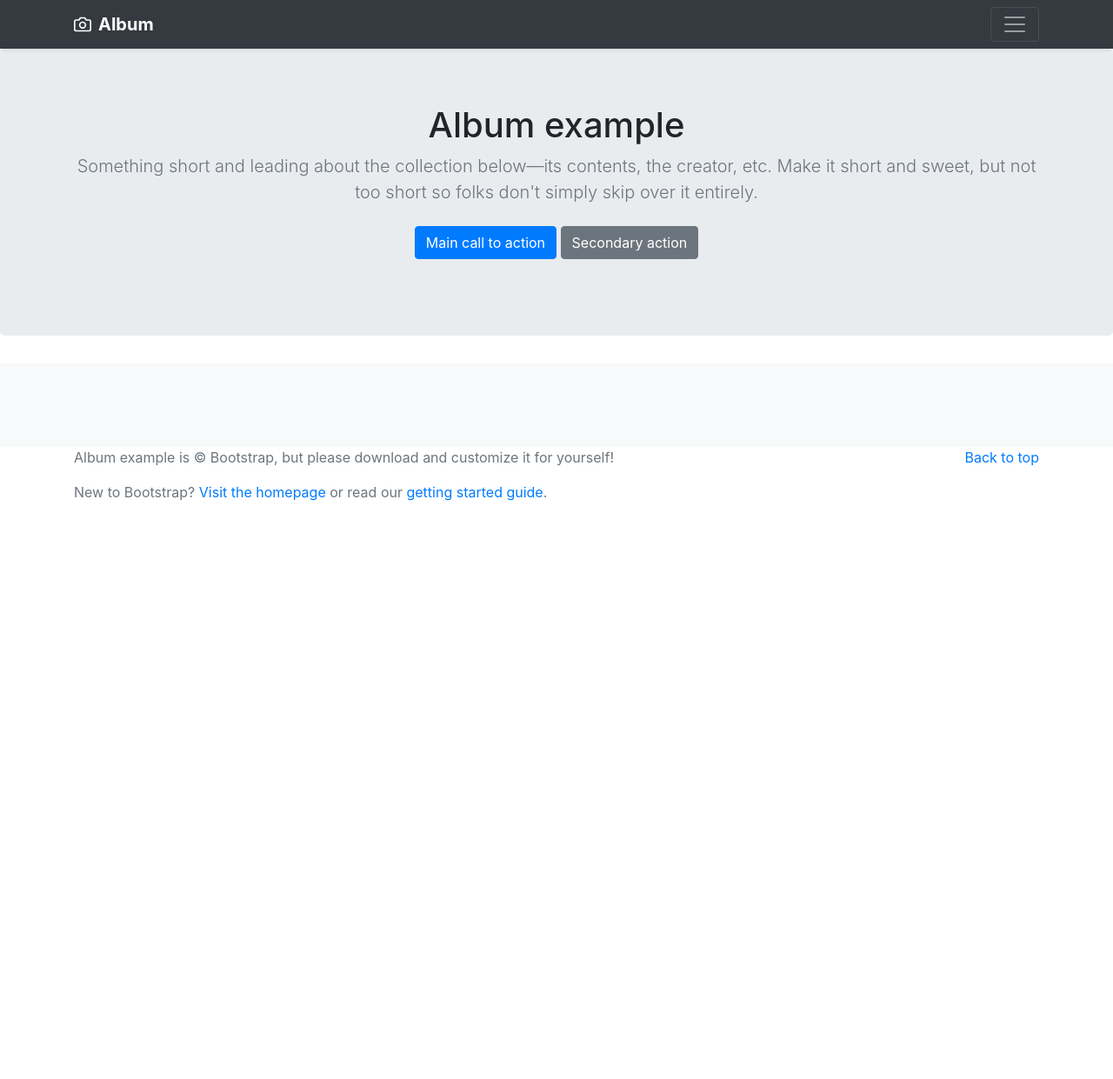
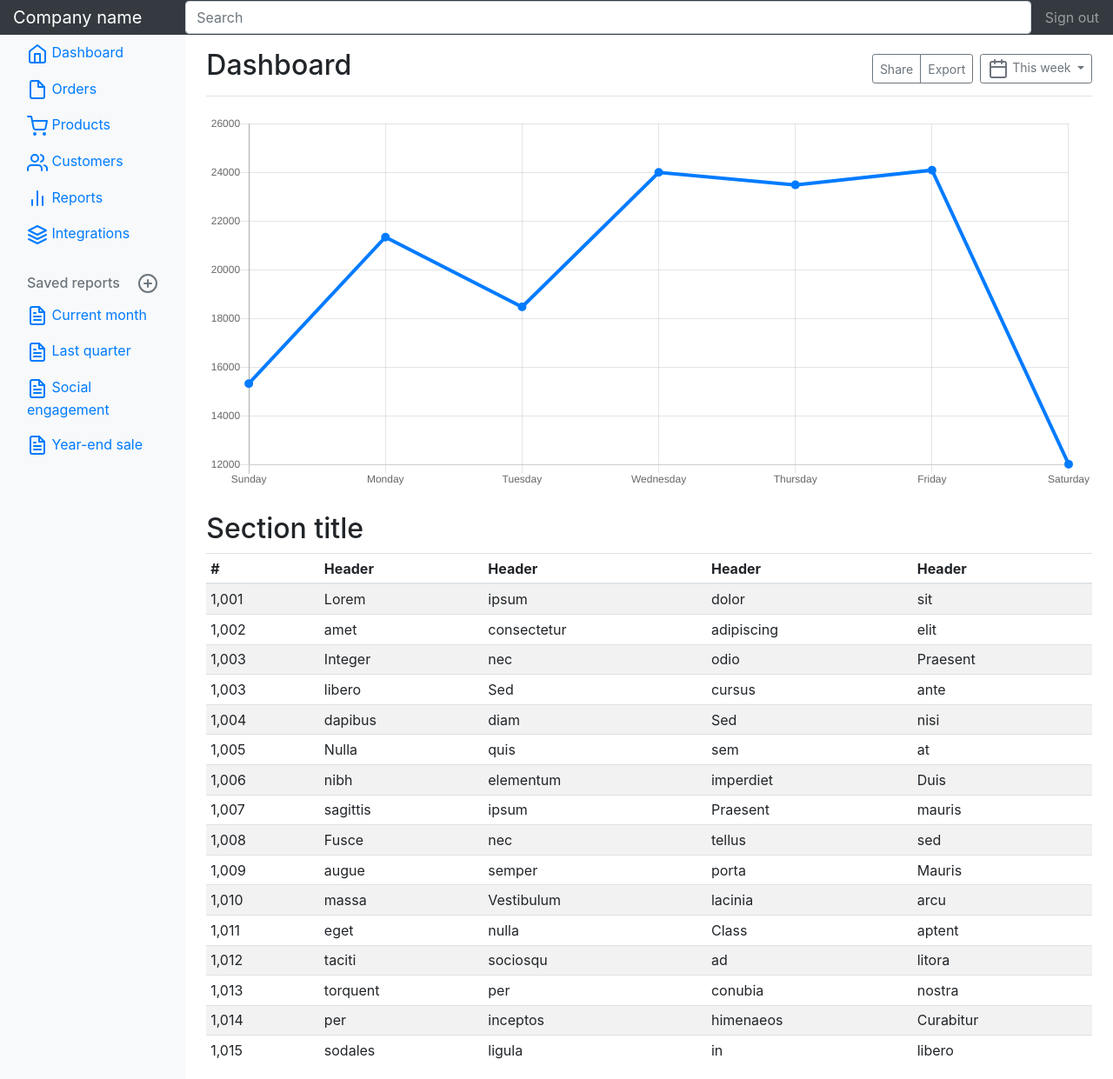
Before and after one commit to Danginho/portfolio-project, a Django app: page / in a window 1280 px wide. Shown: the whole page at 87% size. Before the commit the page ends 576 px from the top, so only its background shows below. Run offline with Django 3.2, Linux system fonts and the light colour scheme; data that the repository does not hold is empty; some libraries are stand-ins or nearby versions.

Commit message:
changed template for homepage to dashboard

```diff
--- a/jobs/templates/jobs/home.html
+++ b/jobs/templates/jobs/home.html
@@ -1,7 +1,6 @@
 
 <!doctype html>
 <html lang="en">
-
   <head>
   {% load staticfiles %}
     <meta charset="utf-8">
@@ -10,111 +9,295 @@
     <meta name="author" content="">
     <link rel="icon" href="../../../../favicon.ico">
 
-    <title>Album example for Bootstrap</title>
+    <title>Dashboard Template for Bootstrap</title>
 
     <!-- Bootstrap core CSS -->
     <link rel="stylesheet" href="https://stackpath.bootstrapcdn.com/bootstrap/4.1.3/css/bootstrap.min.css" integrity="sha384-MCw98/SFnGE8fJT3GXwEOngsV7Zt27NXFoaoApmYm81iuXoPkFOJwJ8ERdknLPMO" crossorigin="anonymous">
 
     <!-- Custom styles for this template -->
-    <link href="album.css" rel="stylesheet">
+    <link href="dashboard.css" rel="stylesheet">
   </head>
 
   <body>
+    <nav class="navbar navbar-dark sticky-top bg-dark flex-md-nowrap p-0">
+      <a class="navbar-brand col-sm-3 col-md-2 mr-0" href="#">Company name</a>
+      <input class="form-control form-control-dark w-100" type="text" placeholder="Search" aria-label="Search">
+      <ul class="navbar-nav px-3">
+        <li class="nav-item text-nowrap">
+          <a class="nav-link" href="#">Sign out</a>
+        </li>
+      </ul>
+    </nav>
 
-    <header>
-      <div class="collapse bg-dark" id="navbarHeader">
-        <div class="container">
+    <div class="container-fluid">
       <div class="row">
-            <div class="col-sm-8 col-md-7 py-4">
-              <h4 class="text-white">About</h4>
-              <p class="text-muted">Add some information about the album below, the author, or any other background context. Make it a few sentences long so folks can pick up some informative tidbits. Then, link them off to some social networking sites or contact information.</p>
-            </div>
-            <div class="col-sm-4 offset-md-1 py-4">
-              <h4 class="text-white">Contact</h4>
-              <ul class="list-unstyled">
-                <li><a href="#" class="text-white">Follow on Twitter</a></li>
-                <li><a href="#" class="text-white">Like on Facebook</a></li>
-                <li><a href="#" class="text-white">Email me</a></li>
+        <nav class="col-md-2 d-none d-md-block bg-light sidebar">
+          <div class="sidebar-sticky">
+            <ul class="nav flex-column">
+              <li class="nav-item">
+                <a class="nav-link active" href="#">
+                  <span data-feather="home"></span>
+                  Dashboard <span class="sr-only">(current)</span>
+                </a>
+              </li>
+              <li class="nav-item">
+                <a class="nav-link" href="#">
+                  <span data-feather="file"></span>
+                  Orders
+                </a>
+              </li>
+              <li class="nav-item">
+                <a class="nav-link" href="#">
+                  <span data-feather="shopping-cart"></span>
+                  Products
+                </a>
+              </li>
+              <li class="nav-item">
+                <a class="nav-link" href="#">
+                  <span data-feather="users"></span>
+                  Customers
+                </a>
+              </li>
+              <li class="nav-item">
+                <a class="nav-link" href="#">
+                  <span data-feather="bar-chart-2"></span>
+                  Reports
+                </a>
+              </li>
+              <li class="nav-item">
+                <a class="nav-link" href="#">
+                  <span data-feather="layers"></span>
+                  Integrations
+                </a>
+              </li>
+            </ul>
+
+            <h6 class="sidebar-heading d-flex justify-content-between align-items-center px-3 mt-4 mb-1 text-muted">
+              <span>Saved reports</span>
+              <a class="d-flex align-items-center text-muted" href="#">
+                <span data-feather="plus-circle"></span>
+              </a>
+            </h6>
+            <ul class="nav flex-column mb-2">
+              <li class="nav-item">
+                <a class="nav-link" href="#">
+                  <span data-feather="file-text"></span>
+                  Current month
+                </a>
+              </li>
+              <li class="nav-item">
+                <a class="nav-link" href="#">
+                  <span data-feather="file-text"></span>
+                  Last quarter
+                </a>
+              </li>
+              <li class="nav-item">
+                <a class="nav-link" href="#">
+                  <span data-feather="file-text"></span>
+                  Social engagement
+                </a>
+              </li>
+              <li class="nav-item">
+                <a class="nav-link" href="#">
+                  <span data-feather="file-text"></span>
+                  Year-end sale
+                </a>
+              </li>
             </ul>
           </div>
+        </nav>
+
+        <main role="main" class="col-md-9 ml-sm-auto col-lg-10 pt-3 px-4">
+          <div class="d-flex justify-content-between flex-wrap flex-md-nowrap align-items-center pb-2 mb-3 border-bottom">
+            <h1 class="h2">Dashboard</h1>
+            <div class="btn-toolbar mb-2 mb-md-0">
+              <div class="btn-group mr-2">
+                <button class="btn btn-sm btn-outline-secondary">Share</button>
+                <button class="btn btn-sm btn-outline-secondary">Export</button>
               </div>
-        </div>
-      </div>
-      <div class="navbar navbar-dark bg-dark shadow-sm">
-        <div class="container d-flex justify-content-between">
-          <a href="#" class="navbar-brand d-flex align-items-center">
-            <svg xmlns="http://www.w3.org/2000/svg" width="20" height="20" viewBox="0 0 24 24" fill="none" stroke="currentColor" stroke-width="2" stroke-linecap="round" stroke-linejoin="round" class="mr-2"><path d="M23 19a2 2 0 0 1-2 2H3a2 2 0 0 1-2-2V8a2 2 0 0 1 2-2h4l2-3h6l2 3h4a2 2 0 0 1 2 2z"></path><circle cx="12" cy="13" r="4"></circle></svg>
-            <strong>Album</strong>
-          </a>
-          <button class="navbar-toggler" type="button" data-toggle="collapse" data-target="#navbarHeader" aria-controls="navbarHeader" aria-expanded="false" aria-label="Toggle navigation">
-            <span class="navbar-toggler-icon"></span>
+              <button class="btn btn-sm btn-outline-secondary dropdown-toggle">
+                <span data-feather="calendar"></span>
+                This week
               </button>
             </div>
           </div>
-    </header>
 
-    <main role="main">
+          <canvas class="my-4" id="myChart" width="900" height="380"></canvas>
 
-      <section class="jumbotron text-center">
-        <div class="container">
-          <h1 class="jumbotron-heading">Album example</h1>
-          <p class="lead text-muted">Something short and leading about the collection below—its contents, the creator, etc. Make it short and sweet, but not too short so folks don't simply skip over it entirely.</p>
-          <p>
-            <a href="{% static '1.Full_Body.jpg' %}" class="btn btn-primary my-2">Main call to action</a>
-            <a href="#" class="btn btn-secondary my-2">Secondary action</a>
-          </p>
+          <h2>Section title</h2>
+          <div class="table-responsive">
+            <table class="table table-striped table-sm">
+              <thead>
+                <tr>
+                  <th>#</th>
+                  <th>Header</th>
+                  <th>Header</th>
+                  <th>Header</th>
+                  <th>Header</th>
+                </tr>
+              </thead>
+              <tbody>
+                <tr>
+                  <td>1,001</td>
+                  <td>Lorem</td>
+                  <td>ipsum</td>
+                  <td>dolor</td>
+                  <td>sit</td>
+                </tr>
+                <tr>
+                  <td>1,002</td>
+                  <td>amet</td>
+                  <td>consectetur</td>
+                  <td>adipiscing</td>
+                  <td>elit</td>
+                </tr>
+                <tr>
+                  <td>1,003</td>
+                  <td>Integer</td>
+                  <td>nec</td>
+                  <td>odio</td>
+                  <td>Praesent</td>
+                </tr>
+                <tr>
+                  <td>1,003</td>
+                  <td>libero</td>
+                  <td>Sed</td>
+                  <td>cursus</td>
+                  <td>ante</td>
+                </tr>
+                <tr>
+                  <td>1,004</td>
+                  <td>dapibus</td>
+                  <td>diam</td>
+                  <td>Sed</td>
+                  <td>nisi</td>
+                </tr>
+                <tr>
+                  <td>1,005</td>
+                  <td>Nulla</td>
+                  <td>quis</td>
+                  <td>sem</td>
+                  <td>at</td>
+                </tr>
+                <tr>
+                  <td>1,006</td>
+                  <td>nibh</td>
+                  <td>elementum</td>
+                  <td>imperdiet</td>
+                  <td>Duis</td>
+                </tr>
+                <tr>
+                  <td>1,007</td>
+                  <td>sagittis</td>
+                  <td>ipsum</td>
+                  <td>Praesent</td>
+                  <td>mauris</td>
+                </tr>
+                <tr>
+                  <td>1,008</td>
+                  <td>Fusce</td>
+                  <td>nec</td>
+                  <td>tellus</td>
+                  <td>sed</td>
+                </tr>
+                <tr>
+                  <td>1,009</td>
+                  <td>augue</td>
+                  <td>semper</td>
+                  <td>porta</td>
+                  <td>Mauris</td>
+                </tr>
+                <tr>
+                  <td>1,010</td>
+                  <td>massa</td>
+                  <td>Vestibulum</td>
+                  <td>lacinia</td>
+                  <td>arcu</td>
+                </tr>
+                <tr>
+                  <td>1,011</td>
+                  <td>eget</td>
+                  <td>nulla</td>
+                  <td>Class</td>
+                  <td>aptent</td>
+                </tr>
+                <tr>
+                  <td>1,012</td>
+                  <td>taciti</td>
+                  <td>sociosqu</td>
+                  <td>ad</td>
+                  <td>litora</td>
+                </tr>
+                <tr>
+                  <td>1,013</td>
+                  <td>torquent</td>
+                  <td>per</td>
+                  <td>conubia</td>
+                  <td>nostra</td>
+                </tr>
+                <tr>
+                  <td>1,014</td>
+                  <td>per</td>
+                  <td>inceptos</td>
+                  <td>himenaeos</td>
+                  <td>Curabitur</td>
+                </tr>
+                <tr>
+                  <td>1,015</td>
+                  <td>sodales</td>
+                  <td>ligula</td>
+                  <td>in</td>
+                  <td>libero</td>
+                </tr>
+              </tbody>
+            </table>
           </div>
-      </section>
-
-      <div class="album py-5 bg-light">
-        <div class="container">
-
-          <div class="row">
-            {% for job in jobs.all %}
-            <div class="col-md-4">
-              <div class="card mb-4 shadow-sm">
-                <img class="card-img-top" data-src="holder.js/100px225?theme=thumb&bg=55595c&fg=eceeef&text=Thumbnail" alt="Card image cap">
-                <div class="card-body">
-                  <p class="card-text">{{job.summary}}</p>
-                  <div class="d-flex justify-content-between align-items-center">
-                    <div class="btn-group">
-                      <button type="button" class="btn btn-sm btn-outline-secondary">View</button>
-                      <button type="button" class="btn btn-sm btn-outline-secondary">Edit</button>
+        </main>
       </div>
     </div>
-                </div>
-              </div>
-            </div>
-            {% endfor %}
-            </div>
-        </div>
-      </div>
-
-    </main>
-
-    <footer class="text-muted">
-      <div class="container">
-        <p class="float-right">
-          <a href="#">Back to top</a>
-        </p>
-        <p>Album example is &copy; Bootstrap, but please download and customize it for yourself!</p>
-        <p>New to Bootstrap? <a href="../../">Visit the homepage</a> or read our <a href="../../getting-started/">getting started guide</a>.</p>
-      </div>
-    </footer>
 
     <!-- Bootstrap core JavaScript
     ================================================== -->
     <!-- Placed at the end of the document so the pages load faster -->
     <script src="https://code.jquery.com/jquery-3.3.1.slim.min.js" integrity="sha384-q8i/X+965DzO0rT7abK41JStQIAqVgRVzpbzo5smXKp4YfRvH+8abtTE1Pi6jizo" crossorigin="anonymous"></script>
-    <script>window.jQuery || document.write('<script src="../../assets/js/vendor/jquery-slim.min.js"><\/script>')</script>
-    <script src="../../assets/js/vendor/popper.min.js"></script>
-    <script src="../../dist/js/bootstrap.min.js"></script>
-    <script src="../../assets/js/vendor/holder.min.js"></script>
+    <script src="https://cdnjs.cloudflare.com/ajax/libs/popper.js/1.14.3/umd/popper.min.js" integrity="sha384-ZMP7rVo3mIykV+2+9J3UJ46jBk0WLaUAdn689aCwoqbBJiSnjAK/l8WvCWPIPm49" crossorigin="anonymous"></script>
+    <script src="https://stackpath.bootstrapcdn.com/bootstrap/4.1.3/js/bootstrap.min.js" integrity="sha384-ChfqqxuZUCnJSK3+MXmPNIyE6ZbWh2IMqE241rYiqJxyMiZ6OW/JmZQ5stwEULTy" crossorigin="anonymous"></script>
+
+    <!-- Icons -->
+    <script src="https://unpkg.com/feather-icons/dist/feather.min.js"></script>
     <script>
-      Holder.addTheme('thumb', {
-        bg: '#55595c',
-        fg: '#eceeef',
-        text: 'Thumbnail'
+      feather.replace()
+    </script>
+
+    <!-- Graphs -->
+    <script src="https://cdnjs.cloudflare.com/ajax/libs/Chart.js/2.7.1/Chart.min.js"></script>
+    <script>
+      var ctx = document.getElementById("myChart");
+      var myChart = new Chart(ctx, {
+        type: 'line',
+        data: {
+          labels: ["Sunday", "Monday", "Tuesday", "Wednesday", "Thursday", "Friday", "Saturday"],
+          datasets: [{
+            data: [15339, 21345, 18483, 24003, 23489, 24092, 12034],
+            lineTension: 0,
+            backgroundColor: 'transparent',
+            borderColor: '#007bff',
+            borderWidth: 4,
+            pointBackgroundColor: '#007bff'
+          }]
+        },
+        options: {
+          scales: {
+            yAxes: [{
+              ticks: {
+                beginAtZero: false
+              }
+            }]
+          },
+          legend: {
+            display: false,
+          }
+        }
       });
     </script>
   </body>
```
Lines whose indentation alone changed are shown as unchanged.
